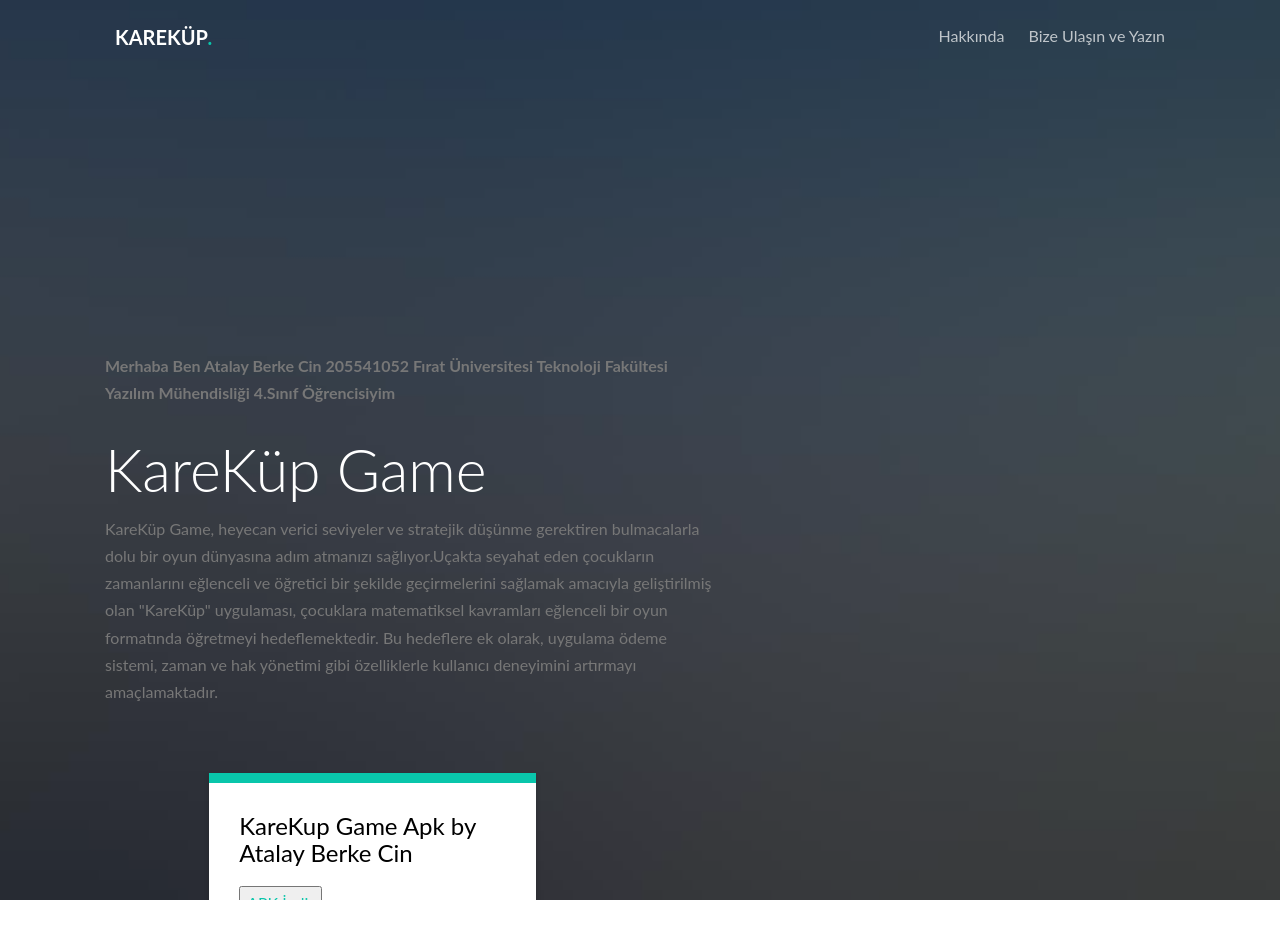
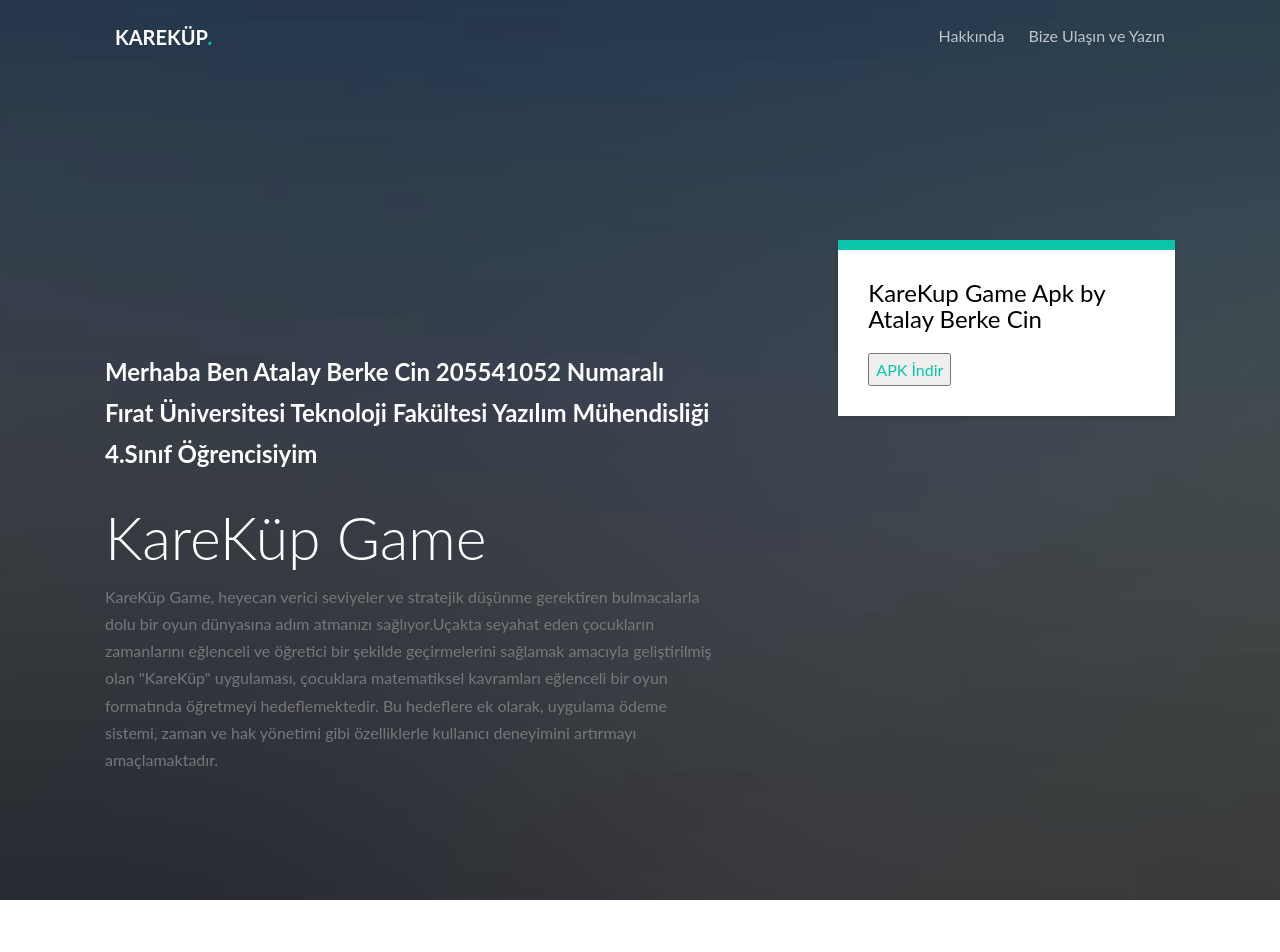
Before and after one commit to AtlyBerke/Karekup-WebSite, a plain HTML site: page index.html in a window 1280 px wide. Shown: the top 952 px of the page. Drawn offline with Linux system fonts and the light colour scheme; files whose address does not match are found by name; a web font is replaced by a local one.

Commit message:
Update index.html

```diff
--- a/index.html
+++ b/index.html
@@ -77,7 +77,7 @@
 
 						<div class="row row-mt-15em">
 							<div class="col-md-7 mt-text animate-box" data-animate-effect="fadeInUp">
-								<p><strong>Merhaba Ben Atalay Berke Cin 205541052 Fırat Üniversitesi Teknoloji Fakültesi Yazılım Mühendisliği 4.Sınıf Öğrencisiyim</strong></p>
+								<p style="font-size: 24px; color: white;"><strong>Merhaba Ben Atalay Berke Cin 205541052 Numaralı Fırat Üniversitesi Teknoloji Fakültesi Yazılım Mühendisliği 4.Sınıf Öğrencisiyim</strong></p>
 								<h1>KareKüp Game</h1>
 								<p>
 									KareKüp Game, heyecan verici seviyeler ve stratejik düşünme gerektiren bulmacalarla dolu
@@ -86,8 +86,6 @@
 									Bu hedeflere ek olarak, uygulama ödeme sistemi, zaman ve hak yönetimi gibi özelliklerle kullanıcı deneyimini artırmayı amaçlamaktadır.
 								</p>
 							</div>
-						</div>
-
 
 							<div class="col-md-4 col-md-push-1 animate-box" data-animate-effect="fadeInRight">
 								<div class="form-wrap">
```
